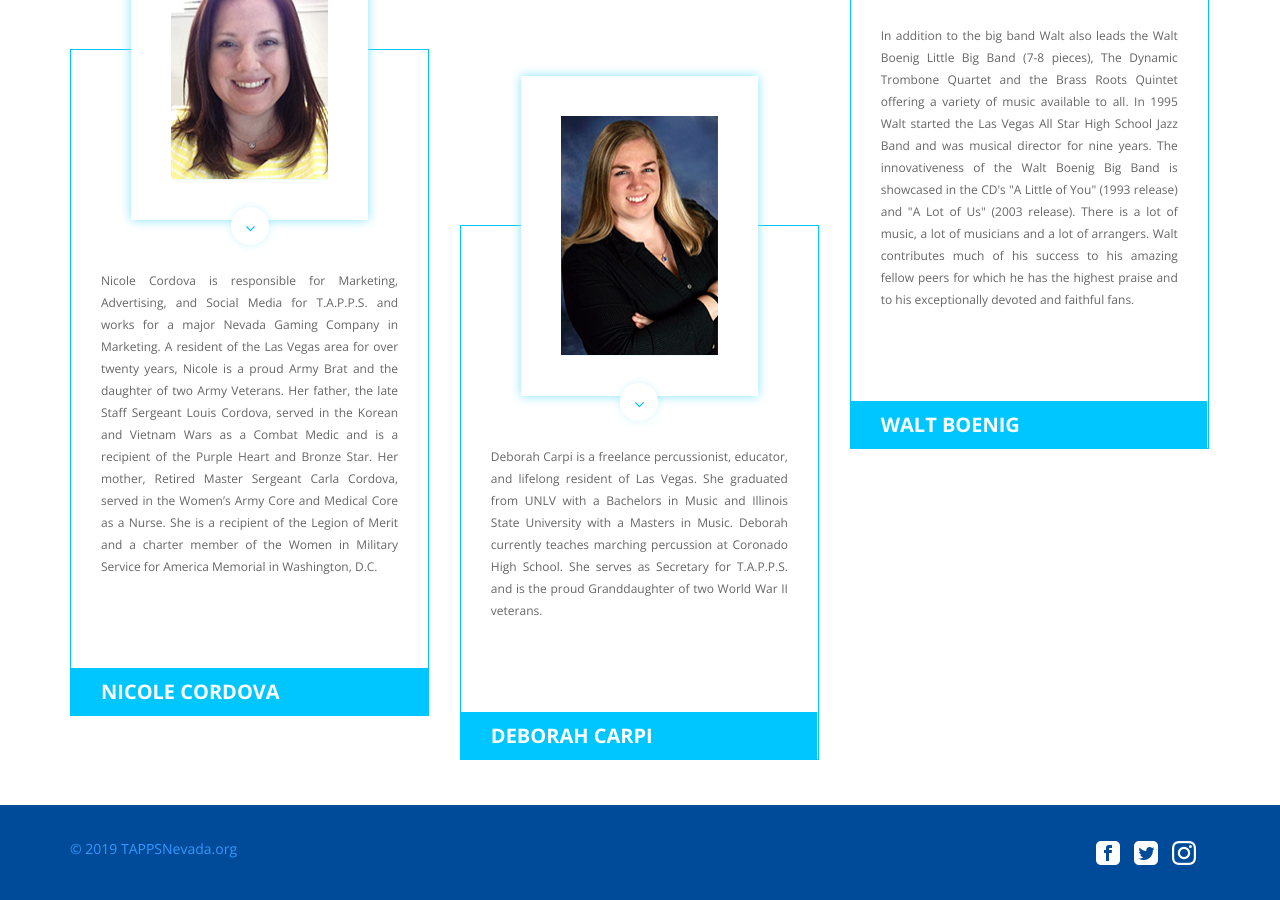
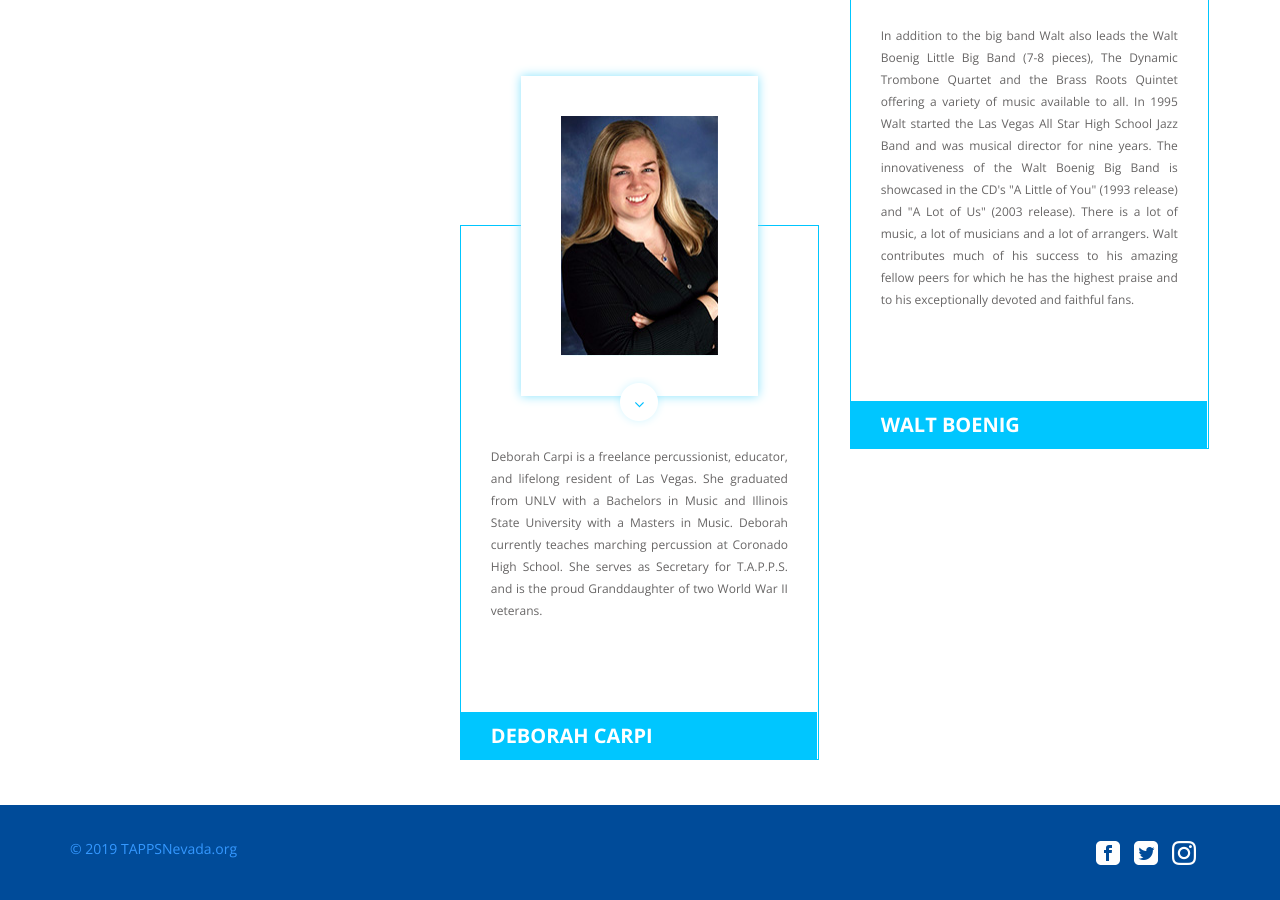
Before and after one commit to rg45-com/tappsnevada.org, a Jekyll site: the page built from mission.md, in a window 1280 px wide and 900 px high, scrolled down 3805 px. Built offline with Jekyll 4.4.1, drawn with Linux system fonts in a browser that asks for light colours.

Commit message:
Remove Nicole Cordova as Board Member

```diff
--- a/mission.md
+++ b/mission.md
@@ -101,14 +101,14 @@ title: "Our Mission: Live Taps at Veterans' Funerals"
                   <p class="msn-txt">Julie Durk is the Treasurer of T.A.P.P.S..  Julie has lived in Las Vegas for over 45 years and has worked in accounting and finance for over 25 years.  She was Controller for a large Las Vegas real estate firm for approximately 20 years. Julie is now semi-retired and works only three days a week.  Julie is also a proud Mom of three and Grandmother of four.  Her oldest son Joseph Durk is one of the founders of T.A.P.P.S..</p>
                   <div class="btm-name-txt-ststic">JULIE DURK</div>
               </div>
-              <div class="border-box">
+              {%- comment -%} <div class="border-box">
                   <div class="PicBoxSpl">
                       <img src="/assets/images/nicole.jpg" class="f-profile">
                       <img src="/assets/images/bottom-arw.png" class="po-arw">
                   </div>
                   <p class="msn-txt">Nicole Cordova is responsible for Marketing, Advertising, and Social Media for T.A.P.P.S. and works for a major Nevada Gaming Company in Marketing. A resident of the Las Vegas area for over twenty years, Nicole is a proud Army Brat and the daughter of two Army Veterans. Her father, the late Staff Sergeant Louis Cordova, served in the Korean and Vietnam Wars as a Combat Medic and is a recipient of the Purple Heart and Bronze Star. Her mother, Retired Master Sergeant Carla Cordova, served in the Women’s Army Core and Medical Core as a Nurse. She is a recipient of the Legion of Merit and a charter member of the Women in Military Service for America Memorial in Washington, D.C. </p>
                   <div class="btm-name-txt-ststic">NICOLE CORDOVA</div>
-              </div>
+              </div> {%- endcomment -%}
           </div>
           <div class="col3Box Mid">
           	<div class="border-box">
```
